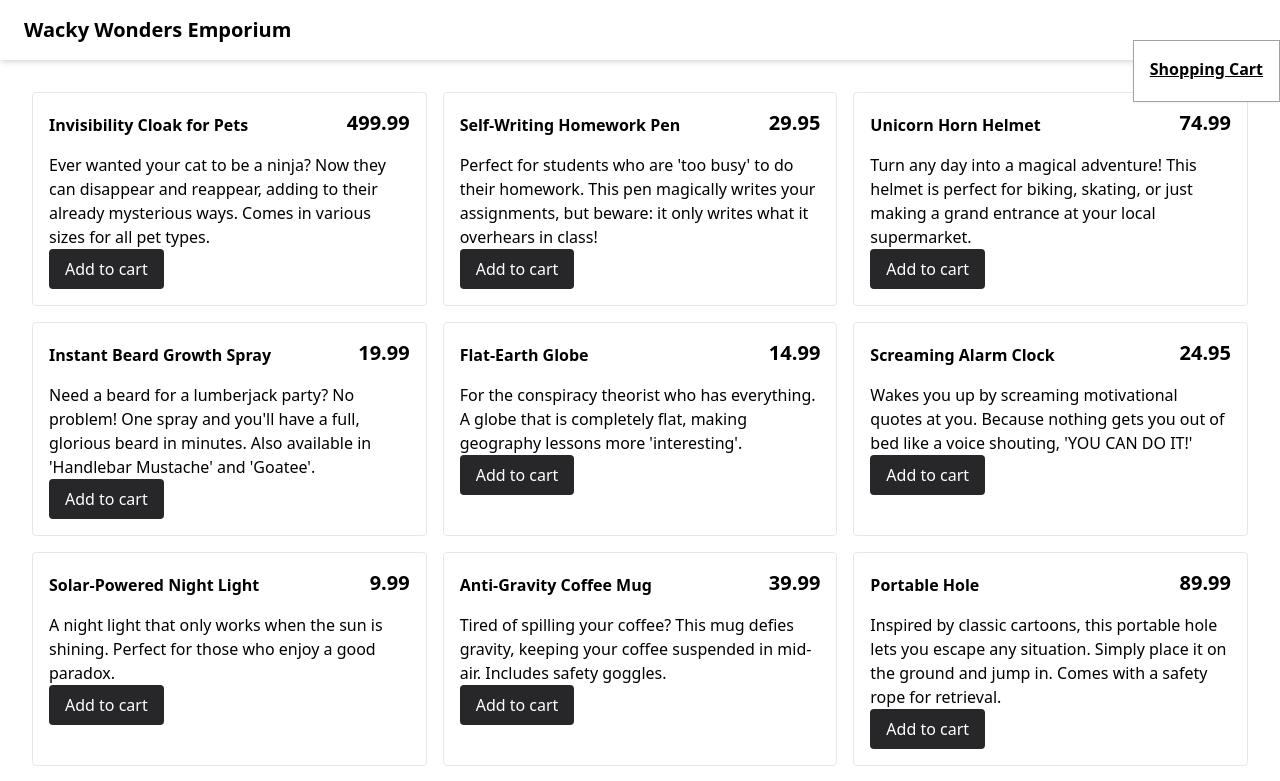
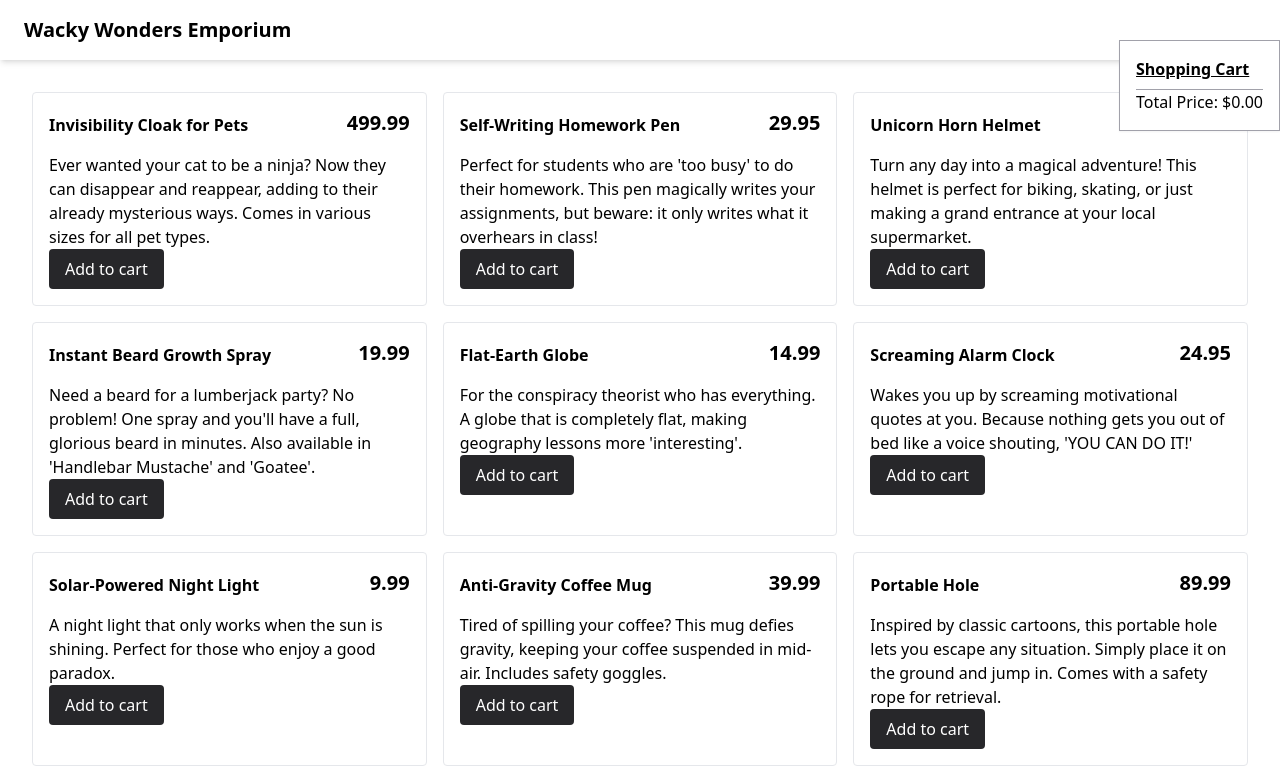
Before and after one commit to devhausleipzigacademy/react-exercise-shop, a React (Vite) app: page / in a window 1280 px wide. Shown: the top 781 px of the page. Built offline with nearby package versions, Linux system fonts and the light colour scheme.

Commit message:
implement total price

```diff
--- a/src/components/ShoppingCart.tsx
+++ b/src/components/ShoppingCart.tsx
@@ -6,9 +6,9 @@ type Props = {
 
 export function ShoppingCart({ cartItems }: Props) {
   /* Variable that is the total price */
-  // iterate over cartItems, and calculate:
-  // item.price * item.quantity
-  // use .reduce()
+  const totalPrice = cartItems.reduce((sum, item) => {
+    return sum + item.price * item.quantity;
+  }, 0);
 
   return (
     <div className="absolute right-0 top-10 shadow-sm bg-white border border-zinc-400 p-4 w-max">
@@ -20,7 +20,9 @@ export function ShoppingCart({ cartItems }: Props) {
           </li>
         ))}
       </ul>
-      {/* Display total price */}
+      <h3 className="border-t border-zinc-400 mt-2">
+        Total Price: ${totalPrice.toFixed(2)}
+      </h3>
     </div>
   );
 }
```
